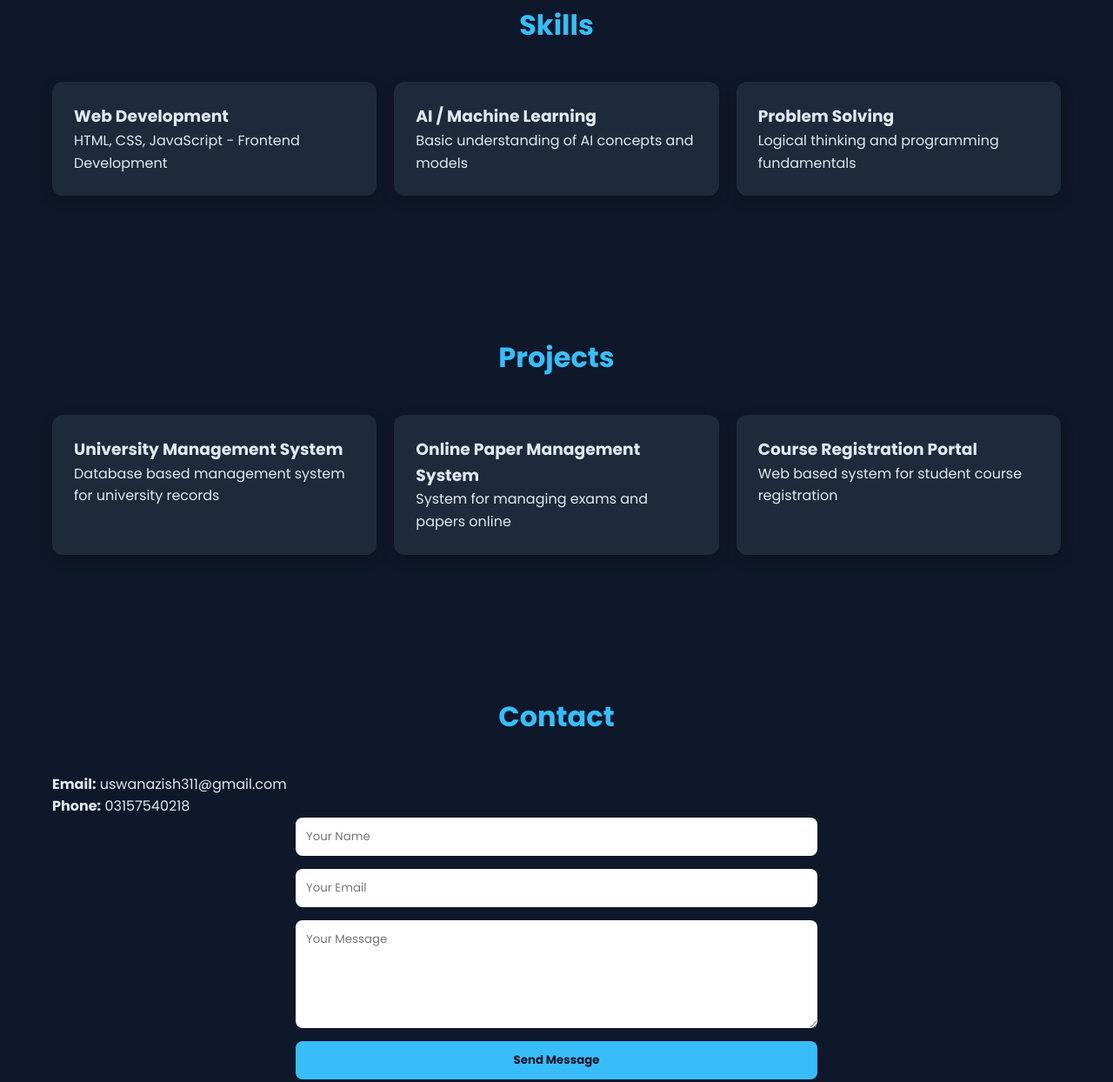
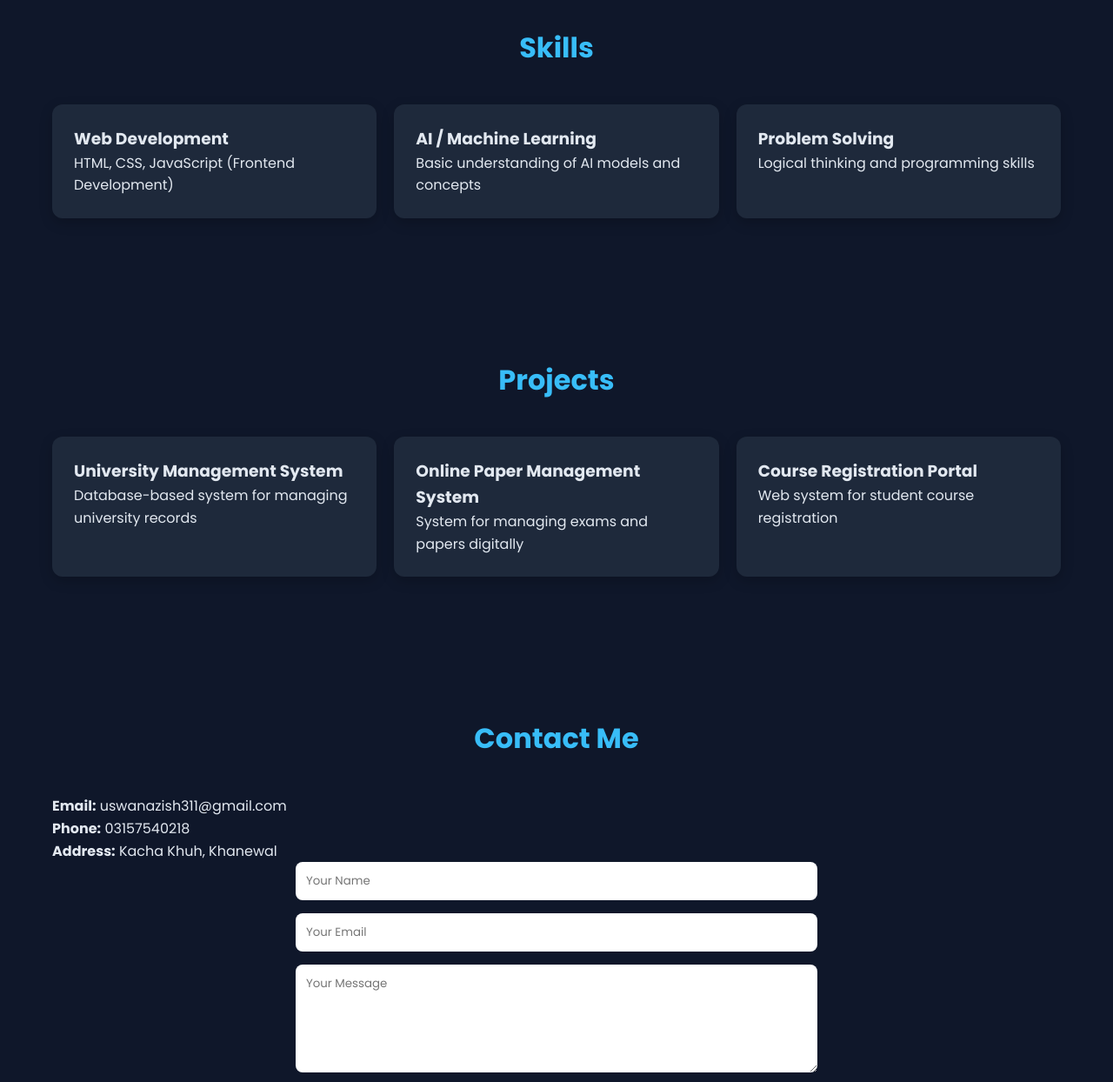
Before and after one commit to Babar086/uswa-nazish-portfolio-, a plain HTML site: page index.html in a window 1280 px wide. Shown: the part 1560-2804 px from the top of the page at 87% size. Drawn offline with Linux system fonts and the light colour scheme.

Commit message:
Revise content in index.html for better clarity
Updated personal and project descriptions for clarity and consistency.

```diff
--- a/index.html
+++ b/index.html
@@ -40,7 +40,6 @@
             <a href="#projects" class="btn-outline">My Work</a>
         </div>
 
-        <!-- PROFILE IMAGE -->
         <div class="hero-img">
             <img src="profile.jpg" alt="Profile Picture">
         </div>
@@ -53,9 +52,9 @@
     <h2>About Me</h2>
 
     <p class="center-text">
-        I am <b>Uswa Nazish</b>, a Computer Science student at COMSATS University Vehari Campus.
-        I am passionate about web development, artificial intelligence, and machine learning.
-        I aim to become a professional developer and build real-world software solutions.
+        I am <b>Uswa Nazish</b>, a passionate Computer Science student at COMSATS University Vehari Campus.
+        I specialize in web development and have interest in Artificial Intelligence and Machine Learning.
+        My goal is to become a professional software engineer and build impactful digital solutions.
     </p>
 </section>
 
@@ -67,7 +66,7 @@
 
         <div class="card">
             <h3>University</h3>
-            <p>COMSATS University Vehari Campus<br>CGPA: 3.45 (3rd Semester)</p>
+            <p>COMSATS University Vehari Campus<br>3rd Semester - CGPA: 3.45</p>
         </div>
 
         <div class="card">
@@ -91,17 +90,17 @@
 
         <div class="card">
             <h3>Web Development</h3>
-            <p>HTML, CSS, JavaScript - Frontend Development</p>
+            <p>HTML, CSS, JavaScript (Frontend Development)</p>
         </div>
 
         <div class="card">
             <h3>AI / Machine Learning</h3>
-            <p>Basic understanding of AI concepts and models</p>
+            <p>Basic understanding of AI models and concepts</p>
         </div>
 
         <div class="card">
             <h3>Problem Solving</h3>
-            <p>Logical thinking and programming fundamentals</p>
+            <p>Logical thinking and programming skills</p>
         </div>
 
     </div>
@@ -115,17 +114,17 @@
 
         <div class="card">
             <h3>University Management System</h3>
-            <p>Database based management system for university records</p>
+            <p>Database-based system for managing university records</p>
         </div>
 
         <div class="card">
             <h3>Online Paper Management System</h3>
-            <p>System for managing exams and papers online</p>
+            <p>System for managing exams and papers digitally</p>
         </div>
 
         <div class="card">
             <h3>Course Registration Portal</h3>
-            <p>Web based system for student course registration</p>
+            <p>Web system for student course registration</p>
         </div>
 
     </div>
@@ -133,11 +132,12 @@
 
 <!-- ================= CONTACT ================= -->
 <section id="contact">
-    <h2>Contact</h2>
+    <h2>Contact Me</h2>
 
     <div class="contact-box">
         <p><b>Email:</b> uswanazish311@gmail.com</p>
         <p><b>Phone:</b> 03157540218</p>
+        <p><b>Address:</b> Kacha Khuh, Khanewal</p>
     </div>
 
     <form>
@@ -151,10 +151,10 @@
 
 <!-- ================= FOOTER ================= -->
 <footer>
-    <p>© 2026 Uswa Nazish | Computer Science Portfolio</p>
+    <p>© 2026 Uswa Nazish | All Rights Reserved</p>
 </footer>
 
 <script src="script.js"></script>
 
 </body>
-        </html>
+</html>
```
